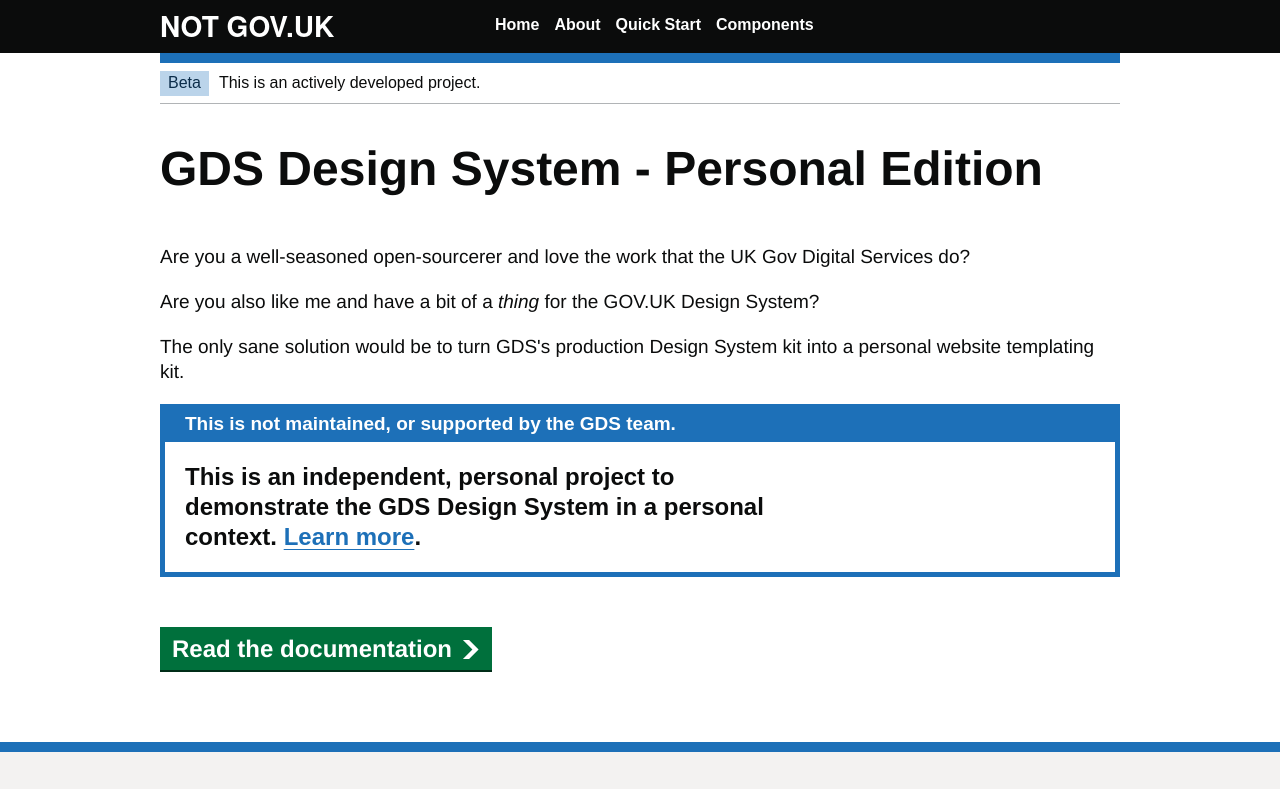
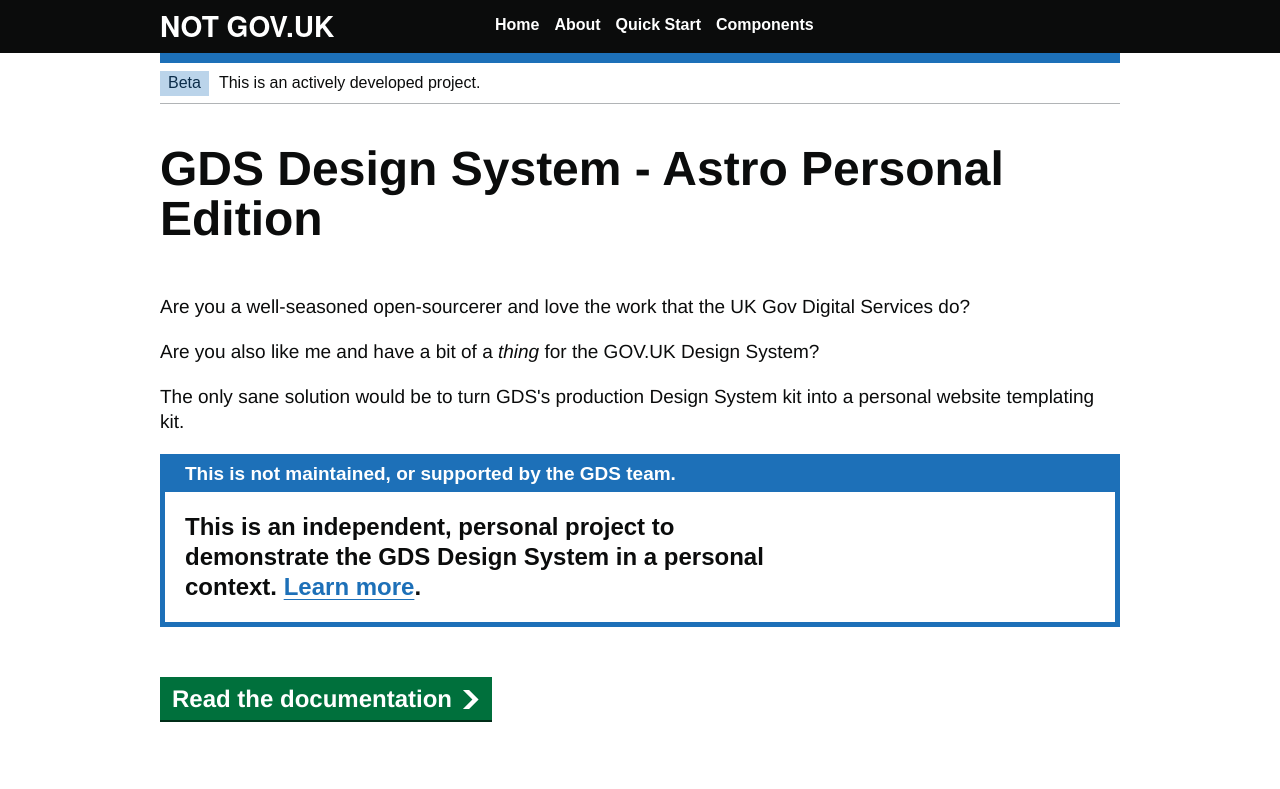
Before and after one commit to snerks/my-govuk-site, an Astro site: page / in a window 1280 px wide. Shown: the top 789 px of the page. Built offline with nearby package versions, Linux system fonts and the light colour scheme; Astro itself is replaced by a stand-in of ours; a web font is replaced by a local one.

```diff
--- a/src/pages/index.astro
+++ b/src/pages/index.astro
@@ -10,7 +10,7 @@
 <BaseLayout title="Home">
 	<Phase title="Beta" text="This is an actively developed project." />
 	<main class="govuk-main-wrapper app-main-class" id="main-content">
-		<h1 class="govuk-heading-xl">GDS Design System - Personal Edition</h1>
+		<h1 class="govuk-heading-xl">GDS Design System - Astro Personal Edition</h1>
 		<p class="govuk-body">Are you a well-seasoned open-sourcerer and love the work that the UK Gov Digital Services do?</p>
 		<p class="govuk-body">Are you also like me and have a bit of a <i>thing</i> for the GOV.UK Design System?</p>
 		<p class="govuk-body">The only sane solution would be to turn GDS's production Design System kit into a personal website templating kit.</p>
```
